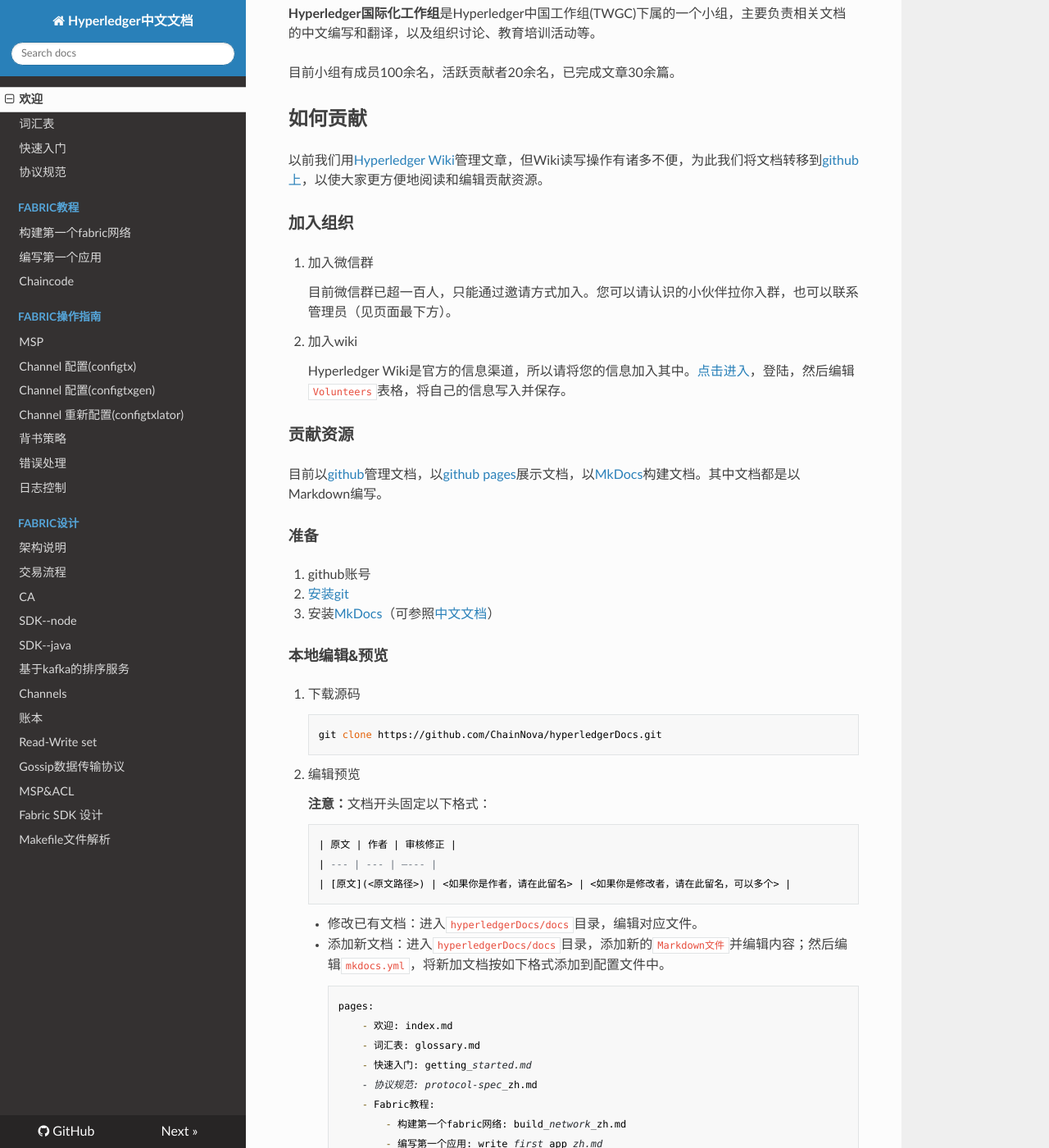
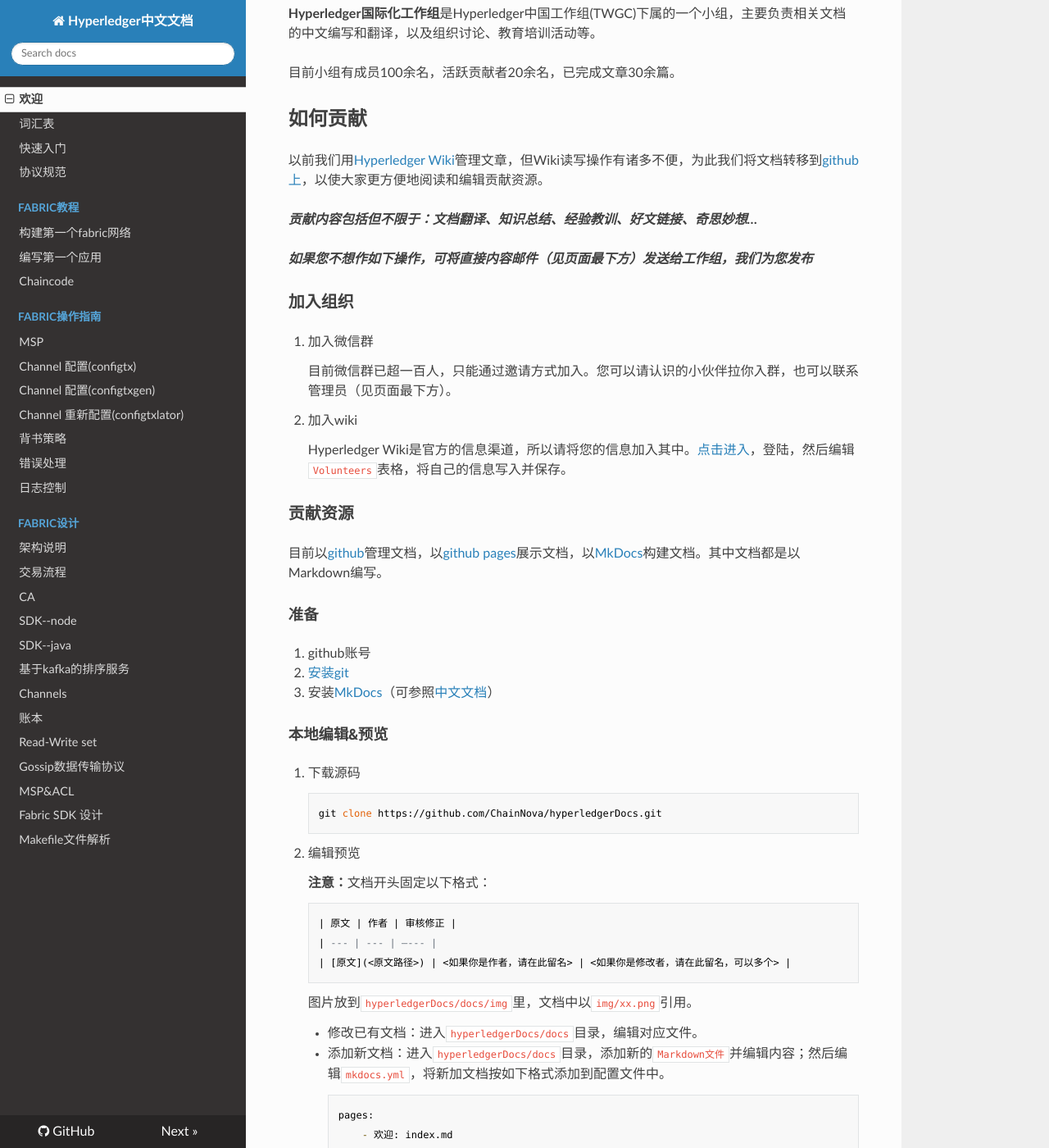
Before and after one commit to ChainNova/hyperledgerDocs, an MkDocs documentation site: the page built from docs/index.md, in a window 1280 px wide and 1400 px high, scrolled down 254 px. Shown: the whole window at 82% size. Built offline with MkDocs 1.6.1, drawn with Linux system fonts in a browser that asks for light colours; nearby versions of some CDN libraries; old or Windows-style settings are respelled for this version of MkDocs.

Commit message:
update docs

```diff
--- a/docs/index.md
+++ b/docs/index.md
@@ -12,6 +12,10 @@
 ## 如何贡献
 
 以前我们用[Hyperledger Wiki](https://wiki.hyperledger.org/groups/twgc/team_ie)管理文章，但Wiki读写操作有诸多不便，为此我们将文档转移到[github上](https://github.com/ChainNova/hyperledgerDocs)，以使大家更方便地阅读和编辑贡献资源。
+
+***贡献内容包括但不限于：文档翻译、知识总结、经验教训、好文链接、奇思妙想...***
+
+***如果您不想作如下操作，可将直接内容邮件（见页面最下方）发送给工作组，我们为您发布***
 
 ### 加入组织
 
@@ -48,6 +52,8 @@
         | --- | --- | —--- |
         | [原文](<原文路径>) | <如果你是作者，请在此留名> | <如果你是修改者，请在此留名，可以多个> |
 
+    图片放到`hyperledgerDocs/docs/img`里，文档中以`img/xx.png`引用。
+
     * 修改已有文档：进入`hyperledgerDocs/docs`目录，编辑对应文件。
 
     * 添加新文档：进入`hyperledgerDocs/docs`目录，添加新的`Markdown文件`并编辑内容；然后编辑`mkdocs.yml`，将新加文档按如下格式添加到配置文件中。
```
